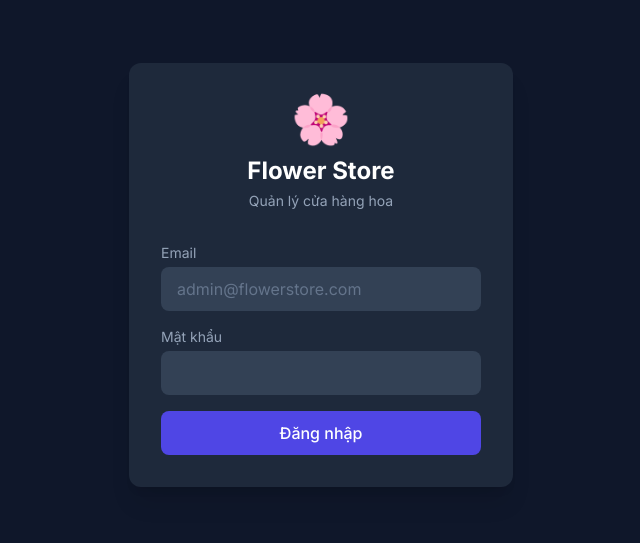
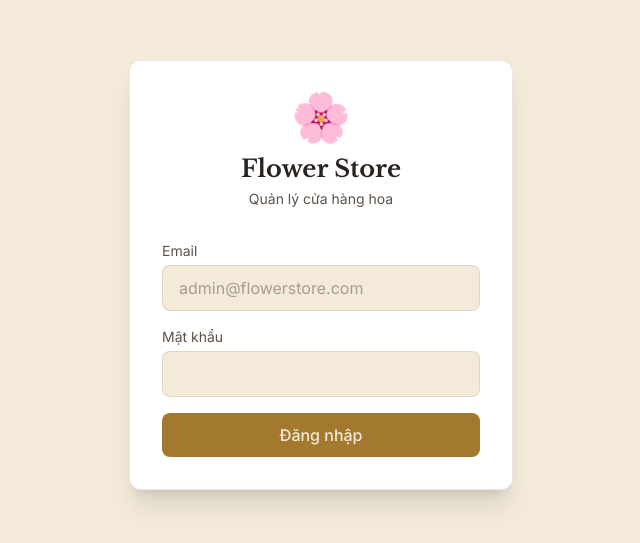
Before and after one commit to ducsinhvientinhnguyen/flower-store-for-my-love, a React (Vite) app: page /login in a window 1280 px wide. Shown: the part 125-668 px from the top of the page, without its empty margins (319-959 px from the left). Built offline with nearby package versions, Linux system fonts and the light colour scheme.

Commit message:
style: restyle LoginPage to Cream Editorial, redirect to /app post-login

```diff
--- a/src/pages/LoginPage.jsx
+++ b/src/pages/LoginPage.jsx
@@ -21,7 +21,7 @@ export default function LoginPage() {
       if (res.ok) {
         const data = await res.json()
         setAuth(data.user, data.accessToken)
-        navigate('/')
+        navigate('/app')
       } else {
         setError('Email hoặc mật khẩu không đúng')
       }
@@ -33,17 +33,17 @@ export default function LoginPage() {
   }
 
   return (
-    <div className="min-h-screen bg-slate-900 flex items-center justify-center px-4">
-      <div className="w-full max-w-sm bg-slate-800 rounded-xl p-8 shadow-xl">
+    <div className="min-h-screen bg-cream flex items-center justify-center px-4">
+      <div className="w-full max-w-sm bg-white rounded-xl p-8 shadow-xl border border-charcoal/10">
         <div className="text-center mb-8">
           <div className="text-5xl mb-3">🌸</div>
-          <h1 className="text-2xl font-bold text-white">Flower Store</h1>
-          <p className="text-slate-400 text-sm mt-1">Quản lý cửa hàng hoa</p>
+          <h1 className="text-2xl font-serif font-bold text-charcoal">Flower Store</h1>
+          <p className="text-charcoal-soft text-sm mt-1">Quản lý cửa hàng hoa</p>
         </div>
 
         <form onSubmit={handleSubmit} className="space-y-4">
           <div>
-            <label htmlFor="email" className="block text-sm text-slate-400 mb-1">
+            <label htmlFor="email" className="block text-sm text-charcoal-soft mb-1">
               Email
             </label>
             <input
@@ -51,14 +51,14 @@ export default function LoginPage() {
               type="email"
               value={email}
               onChange={e => setEmail(e.target.value)}
-              className="w-full bg-slate-700 text-white rounded-lg px-4 py-2.5 focus:outline-none focus:ring-2 focus:ring-indigo-500 placeholder-slate-500"
+              className="w-full bg-cream text-charcoal rounded-lg px-4 py-2.5 focus:outline-none focus:ring-2 focus:ring-gold placeholder-charcoal-soft/50 border border-charcoal/10"
               placeholder="admin@flowerstore.com"
               required
             />
           </div>
 
           <div>
-            <label htmlFor="password" className="block text-sm text-slate-400 mb-1">
+            <label htmlFor="password" className="block text-sm text-charcoal-soft mb-1">
               Mật khẩu
             </label>
             <input
@@ -66,19 +66,19 @@ export default function LoginPage() {
               type="password"
               value={password}
               onChange={e => setPassword(e.target.value)}
-              className="w-full bg-slate-700 text-white rounded-lg px-4 py-2.5 focus:outline-none focus:ring-2 focus:ring-indigo-500"
+              className="w-full bg-cream text-charcoal rounded-lg px-4 py-2.5 focus:outline-none focus:ring-2 focus:ring-gold border border-charcoal/10"
               required
             />
           </div>
 
           {error && (
-            <p className="text-red-400 text-sm bg-red-400/10 rounded-lg px-3 py-2">{error}</p>
+            <p className="text-red-700 text-sm bg-red-100 rounded-lg px-3 py-2">{error}</p>
           )}
 
           <button
             type="submit"
             disabled={loading}
-            className="w-full bg-indigo-600 hover:bg-indigo-700 disabled:opacity-50 disabled:cursor-not-allowed text-white rounded-lg px-4 py-2.5 font-medium transition-colors"
+            className="w-full bg-gold hover:bg-gold-light disabled:opacity-50 disabled:cursor-not-allowed text-cream rounded-lg px-4 py-2.5 font-medium transition-colors"
           >
             {loading ? 'Đang đăng nhập...' : 'Đăng nhập'}
           </button>
```
Also changed, not shown: 1 other file (tests, documents, lock files or other folders).
